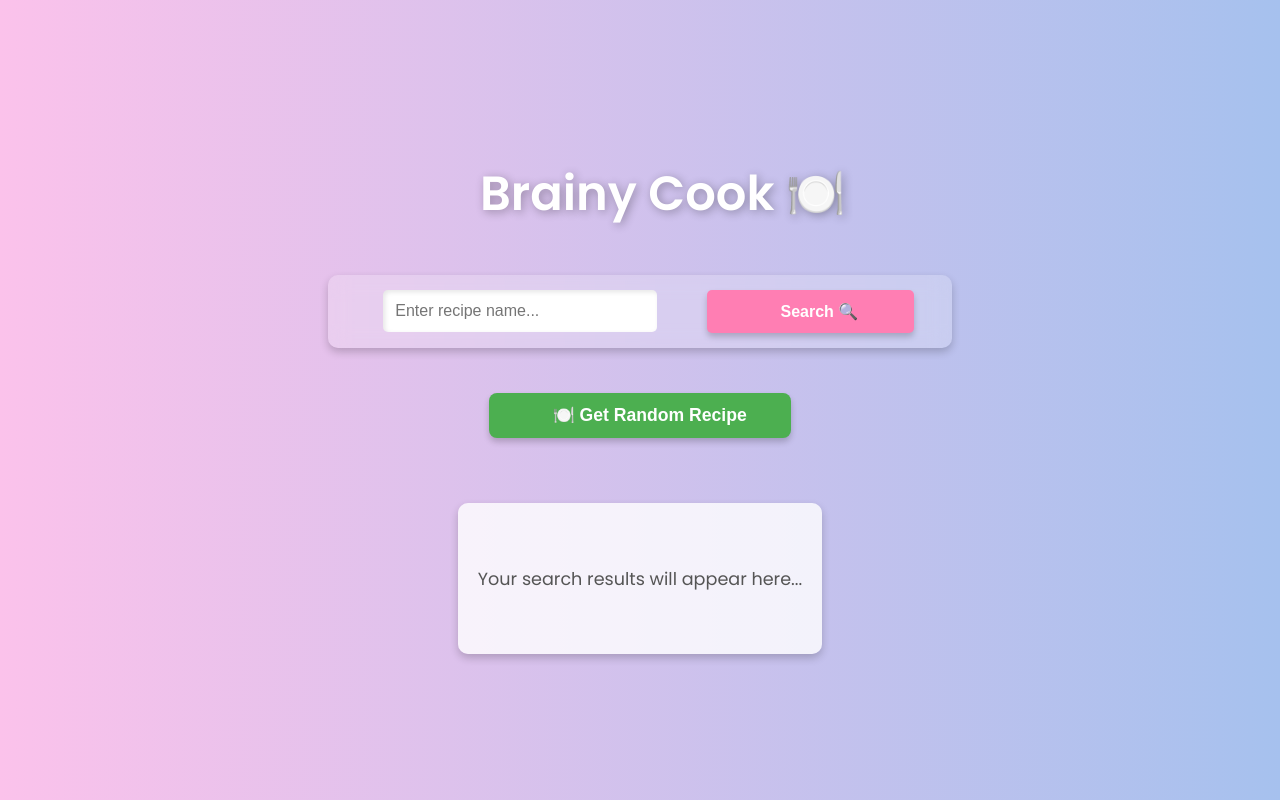
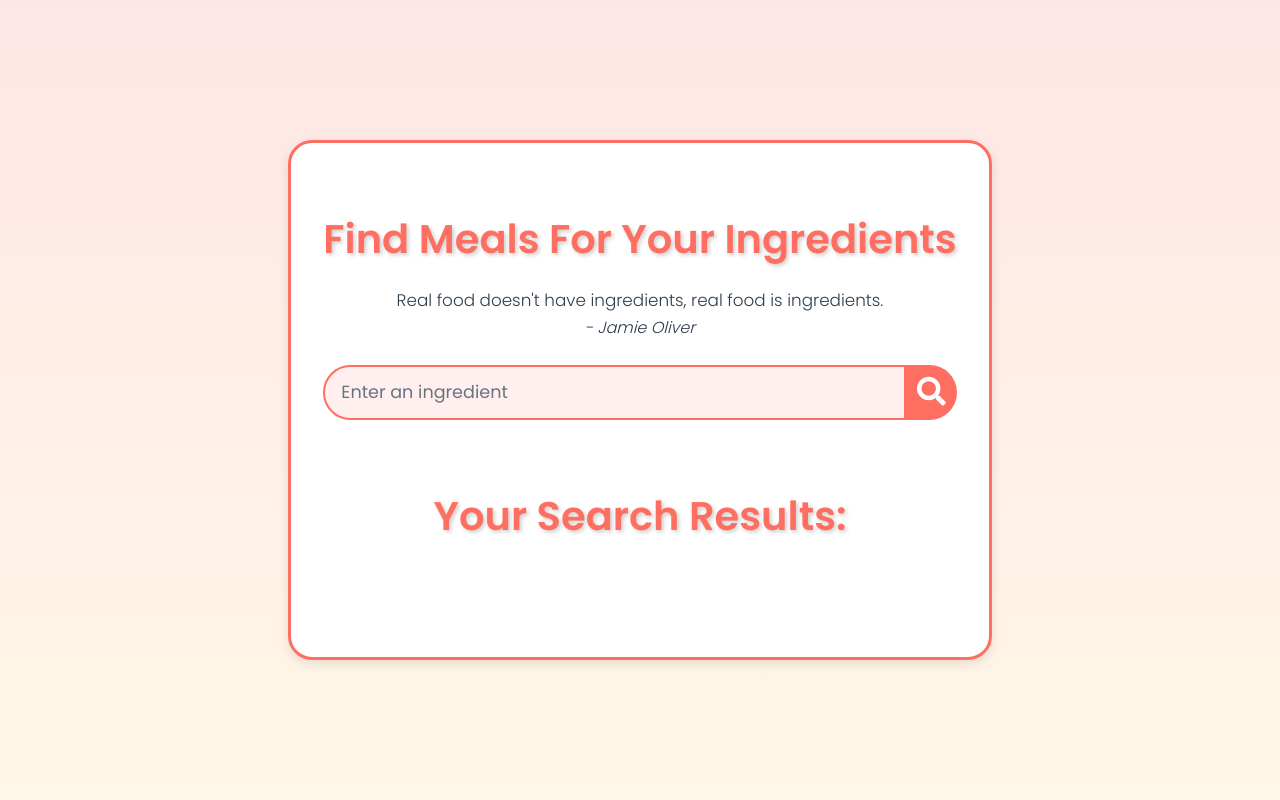
Before and after one commit to Asrithrajeshv/Brainy, a Django app: page /ingredients/ in a window 1280 px wide. Run offline with Django 5.2, Linux system fonts and the light colour scheme.

Commit message:
search.html

```diff
--- a/bc/brainy/static/brainy/script.js
+++ b/bc/brainy/static/brainy/script.js
@@ -1,45 +1,95 @@
-document.getElementById('search-form').addEventListener('submit', async (e) => {
-    e.preventDefault();
-    const query = e.target.query.value;
-    if (!query) {
-        alert("Please enter a search query!");
-        return;
-    }
-    try {
-        const response = await fetch(`/brainy/search/?query=${query}`);
-        const data = await response.json();
-        displayRecipes(data);
-    } catch (error) {
-        console.error("Error fetching search results:", error);
-    }
+const searchBtn = document.getElementById("search-btn");
+const mealList = document.getElementById("meal");
+const mealDetailsContent = document.querySelector(".meal-details-content");
+const recipeCloseBtn = document.getElementById("recipe-close-btn");
+
+// Event listeners
+searchBtn.addEventListener("click", getMealList);
+mealList.addEventListener("click", getMealRecipe);
+recipeCloseBtn.addEventListener("click", () => {
+    mealDetailsContent.parentElement.classList.remove("showRecipe");
 });
 
-document.getElementById('random-recipe').addEventListener('click', async () => {
-    try {
-        const response = await fetch(`/brainy/random/`);
-        const data = await response.json();
-        displayRecipes(data);
-    } catch (error) {
-        console.error("Error fetching random recipe:", error);
-    }
-});
+// Get meal list that matches with the ingredient
+function getMealList() {
+    let searchInputTxt = document.getElementById("search-input").value.trim();
 
-function displayRecipes(recipes) {
-    const resultsDiv = document.getElementById('results');
-    resultsDiv.innerHTML = "";
-
-    if (!recipes || recipes.length === 0) {
-        resultsDiv.innerHTML = "<p>No recipes found!</p>";
+    // Check if input is empty
+    if (searchInputTxt === "") {
+        mealList.innerHTML = `<p>Please enter an ingredient to search for meals.</p>`;
         return;
     }
 
-    recipes.forEach(recipe => {
-        resultsDiv.innerHTML += `
-            <div class="recipe">
-                <h2>${recipe.strMeal}</h2>
-                <img src="${recipe.strMealThumb}" alt="${recipe.strMeal}" />
-                <p>${recipe.strInstructions}</p>
-            </div>
-        `;
-    });
+    // Check if input is a number
+    if (!isNaN(searchInputTxt)) {
+        console.log("It is a number");
+        mealList.innerHTML = `<h3><p>😂 It is a number! Are you trying to order by meal codes?</p></h3>`;
+        return;
+    }
+
+
+    // Fetch meal data
+    fetch(`https://www.themealdb.com/api/json/v1/1/filter.php?i=${searchInputTxt}`)
+        .then(response => response.json())
+        .then(data => {
+            let html = "";
+            if (data.meals) {
+                data.meals.forEach(meal => {
+                    html += `
+                        <div class="meal-item" data-id="${meal.idMeal}">
+                            <div class="meal-img">
+                                <img src="${meal.strMealThumb}" alt="food">
+                            </div>
+                            <div class="meal-name">
+                                <h3>${meal.strMeal}</h3>
+                                <a href="#" class="recipe-btn">Get Recipe</a>
+                            </div>
+                        </div>
+                    `;
+                });
+                mealList.classList.remove("notFound");
+            } else {
+                html = `<p>😔 Sorry, we didn't find any meal with that ingredient.</p>`;
+                mealList.classList.add("notFound");
+            }
+            mealList.innerHTML = html;
+        })
+        .catch(error => {
+            mealList.innerHTML = `<p>⚠️ Oops! Something went wrong. Please try again later.</p>`;
+            console.error("Error fetching meal data:", error);
+        });
 }
+
+// Get recipe of the meal
+function getMealRecipe(e) {
+    e.preventDefault();
+    if (e.target.classList.contains("recipe-btn")) {
+        let mealItem = e.target.parentElement.parentElement;
+        fetch(`https://www.themealdb.com/api/json/v1/1/lookup.php?i=${mealItem.dataset.id}`)
+            .then(response => response.json())
+            .then(data => mealRecipeModal(data.meals))
+            .catch(error => console.error("Error fetching meal recipe:", error));
+    }
+}
+
+// Create a modal for the meal recipe
+function mealRecipeModal(meal) {
+    console.log(meal);
+    meal = meal[0];
+    let html = `
+        <h2 class="recipe-title">${meal.strMeal}</h2>
+        <p class="recipe-category">${meal.strCategory}</p>
+        <div class="recipe-instruct">
+            <h3>Instructions:</h3>
+            <p>${meal.strInstructions}</p>
+        </div>
+        <div class="recipe-meal-img">
+            <img src="${meal.strMealThumb}" alt="">
+        </div>
+        <div class="recipe-link">
+            <a href="${meal.strYoutube}" target="_blank">Watch Video</a>
+        </div>
+    `;
+    mealDetailsContent.innerHTML = html;
+    mealDetailsContent.parentElement.classList.add("showRecipe");
+}
--- a/bc/brainy/static/brainy/style.css
+++ b/bc/brainy/static/brainy/style.css
@@ -1,100 +1,232 @@
-body {
-    font-family: 'Poppins', Arial, sans-serif;
+@import url('https://fonts.googleapis.com/css2?family=Poppins:wght@200;300;400;500;600;700;800;900&display=swap');
+
+* {
+    padding: 0;
     margin: 0;
-    padding: 20px;
-    background: #f5f5f5;
-    color: #333;
+    box-sizing: border-box;
 }
 
-h1 {
-    text-align: center;
-    font-size: 2.5rem;
-    color: #fff;
-    margin-bottom: 20px;
-    text-shadow: 2px 2px 5px rgba(0, 0, 0, 0.3);
-    animation: fadeIn 1s ease-in-out;
+:root {
+    --primary-color: #ff6f61; /* A vibrant coral */
+    --secondary-color: #ffb347; /* A warm orange */
+    --background-color: #f7f9fc; /* Soft off-white */
+    --text-color: #2c3e50; /* Dark navy blue */
+    --hover-color: #ff9f81; /* Light coral */
+    --button-hover: #ffa06d; /* Subtle orange gradient */
 }
 
-form, button {
-    display: block;
-    margin: 20px auto;
-    text-align: center;
+body {
+    font-weight: 300;
+    font-size: 1.05rem;
+    line-height: 1.6;
+    font-family: 'Poppins', sans-serif;
+    background-color: var(--background-color);
+    color: var(--text-color);
 }
 
-button {
-    background-color: #ff7a59;
-    color: white;
-    padding: 12px 20px;
-    border: none;
-    border-radius: 8px;
-    font-size: 16px;
+/* Button styles */
+.btn {
+    font-family: inherit;
     cursor: pointer;
+    outline: 0;
+    font-size: 1.05rem;
     transition: all 0.3s ease;
-    box-shadow: 0 4px 6px rgba(0, 0, 0, 0.1);
+}
+.text {
+    opacity: 0.85;
+}
+.title {
+    font-size: 2.5rem;
+    margin-bottom: 1rem;
+    color: var(--primary-color);
+    font-weight: 600;
+    text-shadow: 2px 2px 4px rgba(0, 0, 0, 0.2);
 }
 
-button:hover {
-    background-color: #ff5a36;
-    transform: scale(1.05);
+/* Main container */
+.container {
+    min-height: 100vh;
+    display: flex;
+    align-items: center;
+    justify-content: center;
+    padding: 2rem;
+    background: linear-gradient(to bottom, #ffe6e6, #fff8e6);
+}
+.meal-wrapper {
+    max-width: 1280px;
+    margin: 0 auto;
+    padding: 2rem;
+    background: #fff;
+    text-align: center;
+    border-radius: 1.5rem;
+    box-shadow: 0px 4px 12px rgba(0, 0, 0, 0.1);
+    border: 3px solid var(--primary-color);
+}
+.meal-search {
+    margin: 2rem 0;
+}
+.meal-search cite {
+    font-size: 1rem;
+    color: var(--text-color);
+    font-style: italic;
+}
+.meal-search-box {
+    margin: 1.5rem 0;
+    display: flex;
+    align-items: stretch;
+}
+.search-control,
+.search-btn {
+    width: 100%;
+}
+.search-control {
+    padding: 0 1rem;
+    font-size: 1.1rem;
+    font-family: inherit;
+    outline: 0;
+    border: 2px solid var(--primary-color);
+    color: var(--primary-color);
+    border-top-left-radius: 2rem;
+    border-bottom-left-radius: 2rem;
+    background: rgba(255, 111, 97, 0.1);
+    transition: all 0.3s ease;
+}
+.search-control::placeholder {
+    color: var(--text-color);
+    opacity: 0.7;
+}
+.search-control:focus {
+    border-color: var(--secondary-color);
+    background: rgba(255, 179, 71, 0.1);
+}
+.search-btn {
+    width: 55px;
+    height: 55px;
+    font-size: 1.8rem;
+    background: var(--primary-color);
+    color: #fff;
+    border: none;
+    border-top-right-radius: 2rem;
+    border-bottom-right-radius: 2rem;
+    transition: all 0.3s ease;
+}
+.search-btn:hover {
+    background: var(--button-hover);
+    transform: scale(1.1);
 }
 
-input {
-    padding: 12px;
-    font-size: 16px;
-    width: 80%;
-    margin: 10px auto;
+/* Meal items */
+.meal-result {
+    margin-top: 4rem;
+}
+#meal {
+    margin: 2.4rem 0;
+}
+.meal-item {
+    border-radius: 1rem;
+    overflow: hidden;
+    box-shadow: 0 6px 24px rgba(0, 0, 0, 0.1);
+    margin: 2rem 0;
+    transition: all 0.3s ease;
+    background: #fff;
+    border: 2px solid transparent;
+}
+.meal-item:hover {
+    transform: translateY(-5px);
+    border-color: var(--primary-color);
+}
+.meal-img img {
+    width: 100%;
     display: block;
-    border: 1px solid #ddd;
-    border-radius: 8px;
-    box-shadow: inset 0 2px 4px rgba(0, 0, 0, 0.1);
-    transition: border-color 0.3s ease, box-shadow 0.3s ease;
+    border-bottom: 2px solid var(--primary-color);
+}
+.meal-name {
+    padding: 1.5rem 0.5rem;
+    background: var(--background-color);
+}
+.meal-name h3 {
+    font-size: 1.4rem;
+    color: var(--text-color);
+    font-weight: 600;
+}
+.recipe-btn {
+    text-decoration: none;
+    color: #fff;
+    background: var(--primary-color);
+    font-weight: 500;
+    font-size: 1.1rem;
+    padding: 0.75rem 0;
+    display: block;
+    width: 175px;
+    margin: 1rem auto;
+    border-radius: 2rem;
+    transition: all 0.3s ease;
+}
+.recipe-btn:hover {
+    background: var(--hover-color);
 }
 
-input:focus {
-    border-color: #ff7a59;
-    box-shadow: 0 0 8px rgba(255, 122, 89, 0.5);
-    outline: none;
+/* Meal details */
+.meal-details {
+    position: fixed;
+    top: 50%;
+    left: 50%;
+    transform: translate(-50%, -50%);
+    color: #fff;
+    background: var(--primary-color);
+    border-radius: 1rem;
+    width: 90%;
+    height: 90%;
+    overflow-y: scroll;
+    display: none;
+    padding: 2rem;
+    box-shadow: 0px 6px 18px rgba(0, 0, 0, 0.15);
+}
+.meal-details::-webkit-scrollbar {
+    width: 10px;
+}
+.meal-details::-webkit-scrollbar-thumb {
+    background: var(--hover-color);
+    border-radius: 2rem;
+}
+.showRecipe {
+    display: block;
 }
 
-#results {
-    margin: 20px auto;
-    max-width: 800px;
+.recipe-close-btn {
+    position: absolute;
+    right: 2rem;
+    top: 2rem;
+    font-size: 1.8rem;
+    background: #fff;
+    color: var(--primary-color);
+    border: none;
+    width: 40px;
+    height: 40px;
+    border-radius: 50%;
+    display: flex;
+    align-items: center;
+    justify-content: center;
+    transition: all 0.3s ease;
+}
+.recipe-close-btn:hover {
+    background: var(--hover-color);
 }
 
-.recipe {
-    border: 1px solid #ddd;
-    margin: 10px;
-    padding: 15px;
-    border-radius: 10px;
-    background: white;
-    box-shadow: 0px 4px 10px rgba(0, 0, 0, 0.15);
-    animation: slideIn 0.5s ease-out;
-    transition: transform 0.3s ease, box-shadow 0.3s ease;
-}
-
-.recipe:hover {
-    transform: translateY(-5px);
-    box-shadow: 0px 8px 20px rgba(0, 0, 0, 0.2);
-}
-
-@keyframes fadeIn {
-    from {
-        opacity: 0;
-        transform: translateY(-20px);
+/* Media Queries */
+@media screen and (min-width: 768px) {
+    #meal {
+        display: grid;
+        grid-template-columns: repeat(2, 1fr);
+        gap: 2rem;
     }
-    to {
-        opacity: 1;
-        transform: translateY(0);
+    .meal-details {
+        width: 700px;
     }
 }
 
-@keyframes slideIn {
-    from {
-        opacity: 0;
-        transform: translateX(-50px);
-    }
-    to {
-        opacity: 1;
-        transform: translateX(0);
+@media screen and (min-width: 992px) {
+    #meal {
+        grid-template-columns: repeat(3, 1fr);
     }
 }
--- a/bc/brainy/templates/brainy/search.html
+++ b/bc/brainy/templates/brainy/search.html
@@ -1,55 +1,77 @@
 <!DOCTYPE html>
 <html lang="en">
 <head>
-    {% load static %}
-    <meta charset="UTF-8">
-    <meta name="viewport" content="width=device-width, initial-scale=1.0">
-    <title>Brainy Cook</title>
-    <link href="https://fonts.googleapis.com/css2?family=Poppins:wght@300;400;600&display=swap" rel="stylesheet">
+  <meta charset="UTF-8">
+   {% load static  %}
+  <meta name="viewport" content="width=device-width, initial-scale=1.0">
+  <title>Find Meal For Your Ingredients</title>
+  <link rel="stylesheet" href="https://cdnjs.cloudflare.com/ajax/libs/font-awesome/5.15.1/css/all.min.css" integrity="sha512-+4zCK9k+qNFUR5X+cKL9EIR+ZOhtIloNl9GIKS57V1MyNsYpYcUrUeQc9vNfzsWfV28IaLL3i96P9sdNyeRssA==" crossorigin="anonymous" />
+  <link rel = "stylesheet" href = "{% static 'brainy/style.css' %}">
 </head>
-<body style="font-family: 'Poppins', sans-serif; margin: 0; padding: 0; background: linear-gradient(to right, #fbc2eb, #a6c1ee); color: #333; text-align: center; min-height: 100vh; display: flex; flex-direction: column; align-items: center; justify-content: center;">
+<body>
 
-    <h1 style="font-size: 3rem; font-weight: 700; color: #fff; text-shadow: 2px 2px 10px rgba(0,0,0,0.3); margin-bottom: 20px;">
-        Brainy Cook 🍽️
-    </h1>
+  <div class = "container">
+    <div class = "meal-wrapper">
+      <div class = "meal-search">
+        <h2 class = "title">Find Meals For Your Ingredients</h2>
+        <blockquote>Real food doesn't have ingredients, real food is ingredients.<br>
+          <cite>- Jamie Oliver</cite>
+        </blockquote>
+
+        <div class = "meal-search-box">
+          <input type = "text" class = "search-control" placeholder="Enter an ingredient" id = "search-input">
+          <button type = "submit" class = "search-btn btn" id = "search-btn">
+            <i class = "fas fa-search"></i>
+          </button>
+        </div>
+      </div>
+
+      <div class = "meal-result">
+        <h2 class = "title">Your Search Results:</h2>
+        <div id= "meal">
+          <!-- meal item -->
+          <!-- <div class = "meal-item">
+            <div class = "meal-img">
+              <img src = "food.jpg" alt = "food">
+            </div>
+            <div class = "meal-name">
+              <h3>Potato Chips</h3>
+              <a href = "#" class = "recipe-btn">Get Recipe</a>
+            </div>
+          </div> -->
+          <!-- end of meal item -->
+        </div>
+      </div>
 
 
-    <form id="search-form" style="background: rgba(255, 255, 255, 0.2); padding: 15px; border-radius: 10px; display: flex; justify-content: center; align-items: center; gap: 10px; backdrop-filter: blur(10px); box-shadow: 0px 4px 8px rgba(0,0,0,0.2);">
-        <input
-            type="text"
-            name="query"
-            placeholder="Enter recipe name..."
-            required
-            aria-label="Search for a recipe"
-            style="padding: 12px; width: 250px; border: none; border-radius: 5px; font-size: 1rem; outline: none; box-shadow: inset 2px 2px 5px rgba(0, 0, 0, 0.1);"
-        >
-        <button
-            type="submit"
-            style="padding: 12px 20px; border: none; background: #ff7eb3; color: #fff; border-radius: 5px; font-size: 1rem; cursor: pointer; font-weight: bold; transition: 0.3s; box-shadow: 0px 4px 6px rgba(0, 0, 0, 0.2);"
-            onmouseover="this.style.background='#ff4a91'"
-            onmouseout="this.style.background='#ff7eb3'"
-        >
-            Search 🔍
-        </button>
-    </form>
+      <div class = "meal-details">
+        <!-- recipe close btn -->
+        <button type = "button" class = "btn recipe-close-btn" id = "recipe-close-btn">
+          <i class = "fas fa-times"></i>
+        </button>
+
+        <!-- meal content -->
+        <div class = "meal-details-content">
+          <!-- <h2 class = "recipe-title">Meals Name Here</h2>
+          <p class = "recipe-category">Category Name</p>
+          <div class = "recipe-instruct">
+            <h3>Instructions:</h3>
+            <p>Lorem ipsum, dolor sit amet consectetur adipisicing elit. Quo blanditiis quis accusantium natus! Porro, reiciendis maiores molestiae distinctio veniam ratione ex provident ipsa, soluta suscipit quam eos velit autem iste!</p>
+            <p>Lorem ipsum dolor sit amet consectetur adipisicing elit. Amet aliquam voluptatibus ad obcaecati magnam, esse numquam nisi ut adipisci in?</p>
+          </div>
+          <div class = "recipe-meal-img">
+            <img src = "food.jpg" alt = "">
+          </div>
+          <div class = "recipe-link">
+            <a href = "#" target = "_blank">Watch Video</a>
+          </div> -->
+        </div>
+      </div>
+    </div>
+  </div>
 
 
-    <button
-        id="random-recipe"
-        aria-label="Get a random recipe"
-        style="padding: 12px 25px; margin: 20px; border: none; background: #4caf50; color: #fff; border-radius: 8px; font-size: 1.1rem; cursor: pointer; font-weight: bold; transition: 0.3s; box-shadow: 0px 4px 6px rgba(0, 0, 0, 0.2);"
-        onmouseover="this.style.background='#388e3c'"
-        onmouseout="this.style.background='#4caf50'"
-    >
-        🍽️ Get Random Recipe
-    </button>
 
-
-    <div id="results" aria-live="polite" style="margin: 20px auto; max-width: 600px; padding: 20px; background: rgba(255, 255, 255, 0.8); border-radius: 10px; box-shadow: 0px 4px 8px rgba(0,0,0,0.2); text-align: left;">
-        <p style="color: #555; font-size: 1.1rem; font-weight: 500;">Your search results will appear here...</p>
-    </div>
-
-
-    <script src="{% static 'brainy/script.js' %}"></script>
+  <script src = "{% static 'brainy/script.js' %}"></script>
 </body>
 </html>
--- a/bc/brainy/urls.py
+++ b/bc/brainy/urls.py
@@ -11,4 +11,5 @@ urlpatterns = [
     path('', views.home_view, name='home'),
     path('gsearch/', views.search_recipes_view, name='search'),
     path('recipe-detail/<str:recipe_name>/', views.recipe_detail_view, name='recipe-detail'),
+    path('index/', views.index, name='index')
 ]
--- a/bc/brainy/views.py
+++ b/bc/brainy/views.py
@@ -108,3 +108,6 @@ def recipe_detail_view(request, recipe_name):
     recipe_details = response.text  # Adjust this based on the Gemini response
 
     return render(request, "recipe_detail.html", {"recipe": recipe_details})
+
+def index(request):
+    return render(request, 'brainy/search.html')
```
Also changed, not shown: bc/brainy/utils.py (line endings or trailing spaces).
